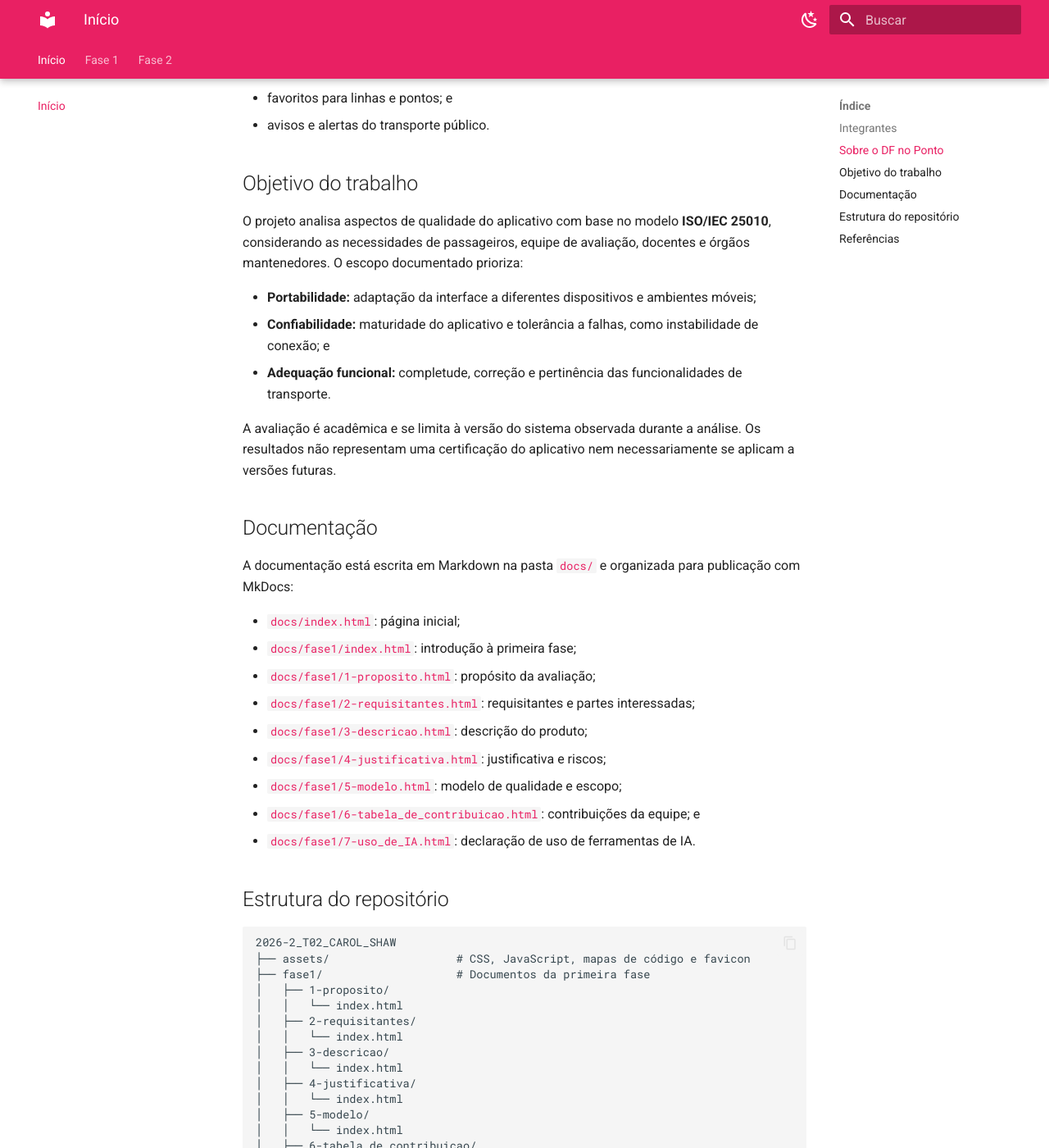
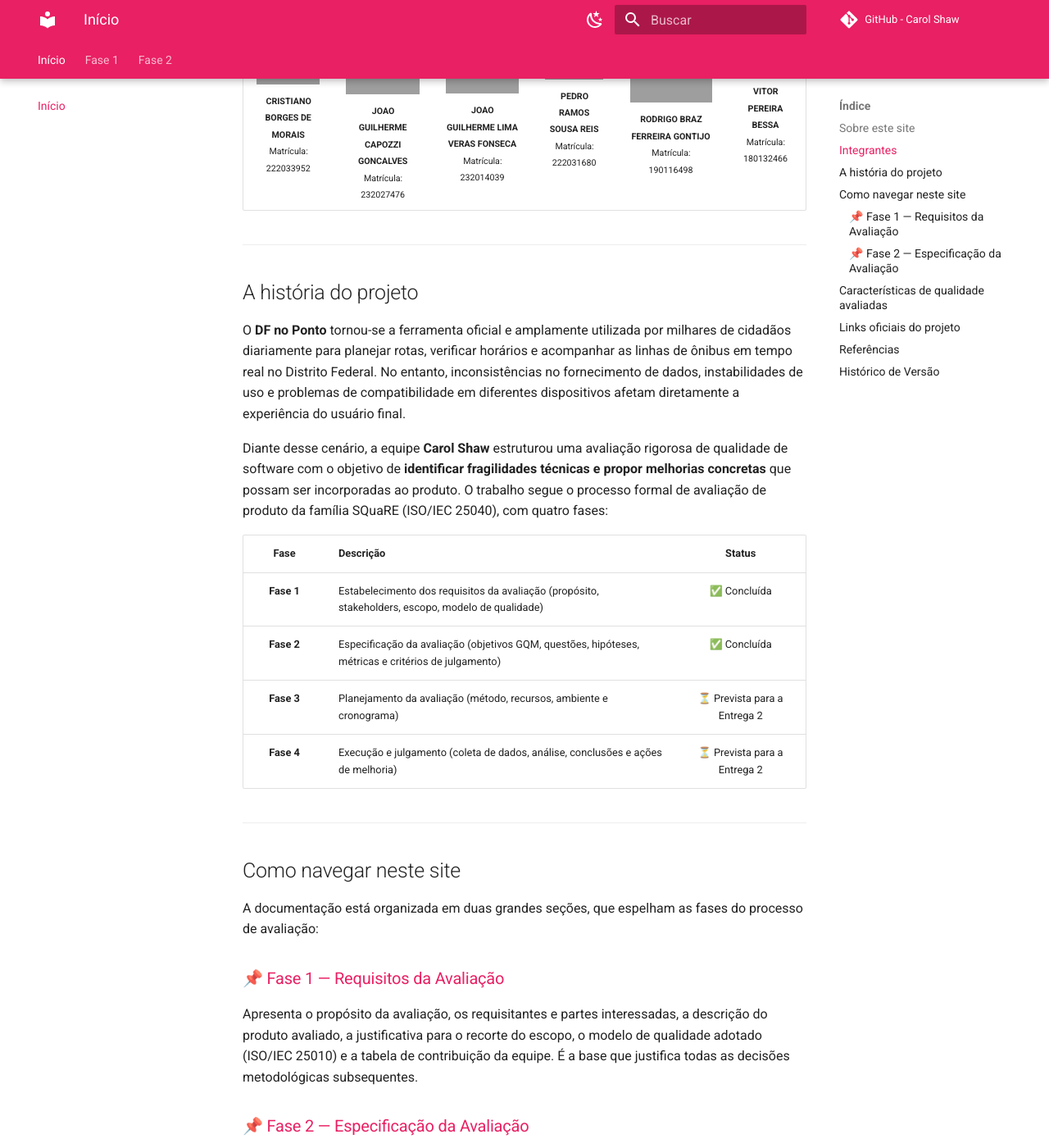
Before and after one commit to FCTE-Qualidade-de-Software-1/2026-2_T02_CAROL_SHAW, an MkDocs documentation site: the page built from docs/index.md, in a window 1280 px wide and 1400 px high, scrolled down 977 px. Shown: the whole window at 82% size. Built offline with MkDocs 1.6.1 and Material for MkDocs 9.7.7, drawn with Linux system fonts in a browser that asks for light colours; comment, search, counter and statistics services are not loaded; some of the changed text lies outside the part shown; grey boxes are pictures that could not be loaded.

Commit message:
GitPage: atendimento aos critérios F2-C10 e AG-C4 (nível Excelente)
Correções aplicadas:
- mkdocs.yml: adicionado site_url, repo_url, repo_name, edit_uri e copyright
  com versão (v1.0 - E1), data de atualização (26/10/2026) e links para
  repositório e release E1, exibidos no rodapé de todas as páginas.
- mkdocs.yml: habilitadas as extensões md_in_html, admonition e footnotes.
- docs/index.md: reescrita a home com narrativa para leitor externo
  (quem somos, o que avaliamos, por quê, como navegar), badges de versão,
  tabela de fases com status e tabela de links oficiais.
- docs/fase1/introducao.md e docs/fase2/introducao.md: inseridos badges
  de versão/fase/data no topo, rotulando formalmente cada fase.
- Reaplica o conteúdo do commit 2477c78 (revertido por ter sido feito
  com identidade incorreta), agora com a identidade do autor correto.

````diff
--- a/docs/index.md
+++ b/docs/index.md
@@ -1,8 +1,29 @@
 # Avaliação de Qualidade de Software — Equipe Carol Shaw (2026.2)
 
-Repositório do projeto acadêmico da disciplina **Qualidade de Software**, da Universidade de Brasília (UnB — FCTE). O trabalho documenta a avaliação de qualidade do aplicativo **DF no Ponto**, ferramenta de consulta do transporte público coletivo do Distrito Federal.
+<p align="center">
+  <strong>Universidade de Brasília (UnB) — Faculdade de Ciências e Tecnologias em Engenharia (FCTE)</strong><br/>
+  Disciplina: Qualidade de Software 1 — Profª. Cristiane Soares Ramos<br/>
+  Turma T02 — 2º semestre de 2026
+</p>
 
-> Este repositório contém a documentação e o site do projeto acadêmico. Ele não contém o código-fonte do aplicativo DF no Ponto.
+<p align="center">
+  <img alt="Versão" src="https://img.shields.io/badge/versão-v1.0--E1-pink"/>
+  <img alt="Atualização" src="https://img.shields.io/badge/atualizado-26%2F10%2F2026-pink"/>
+  <img alt="Fase" src="https://img.shields.io/badge/fase-Fase%201%20e%202-pink"/>
+  <img alt="Status" src="https://img.shields.io/badge/status-Entrega%201%20concluída-pink"/>
+</p>
+
+---
+
+## Sobre este site
+
+Este site é o **portal oficial de documentação** do projeto de avaliação de qualidade do aplicativo **DF no Ponto**, conduzido pela equipe **Carol Shaw** como Trabalho Final da disciplina Qualidade de Software 1. Aqui você encontra todos os artefatos produzidos nas Fases 1 e 2 do processo de avaliação de produto de software recomendado pela norma **ISO/IEC 25040**, com rastreabilidade completa entre as decisões tomadas.
+
+Avaliamos o aplicativo **DF no Ponto** — ferramenta oficial de consulta ao Sistema de Transporte Público Coletivo do Distrito Federal (STPC-DF) — sob a perspectiva do usuário final, com foco em três características de qualidade da norma **ISO/IEC 25010**: **Adequação Funcional**, **Confiabilidade** e **Portabilidade**. A escolha dessas três características foi derivada diretamente das necessidades dos stakeholders mapeados na Fase 1, conforme detalhado nas seções seguintes.
+
+> ℹ️ Este repositório contém apenas a documentação e o site do projeto acadêmico. Ele **não** contém o código-fonte do aplicativo DF no Ponto.
+
+---
 
 ## Integrantes
 
@@ -15,12 +36,12 @@ Repositório do projeto acadêmico da disciplina **Qualidade de Software**, da U
         <sub>Matrícula: 222033952</sub>
       </td>
       <td align="center">
-        <img src="https://avatars.githubusercontent.com/u/186613952?s=400&u=cd72fbb297c1eed4c5594b777ac75f8651c5ad50&v=4" width="100px;" alt="JOÃO C." width="100px;" alt="JOÃO C."/><br />
+        <img src="https://avatars.githubusercontent.com/u/186613952?s=400&u=cd72fbb297c1eed4c5594b777ac75f8651c5ad50&v=4" width="100px;" alt="JOÃO C."/><br />
         <sub><b>JOAO GUILHERME CAPOZZI GONCALVES</b></sub><br />
         <sub>Matrícula: 232027476</sub>
       </td>
       <td align="center">
-        <img src="https://avatars.githubusercontent.com/u/168047871?v=4"    width="100px;" alt="JOÃO L"/><br />
+        <img src="https://avatars.githubusercontent.com/u/168047871?v=4" width="100px;" alt="JOÃO L"/><br />
         <sub><b>JOAO GUILHERME LIMA VERAS FONSECA</b></sub><br />
         <sub>Matrícula: 232014039</sub>
       </td>
@@ -43,76 +64,76 @@ Repositório do projeto acadêmico da disciplina **Qualidade de Software**, da U
   </table>
 </div>
 
-## Sobre o DF no Ponto
+---
 
-O DF no Ponto permite que passageiros planejem deslocamentos no Distrito Federal consultando informações de linhas, horários e itinerários. Entre as funcionalidades consideradas na documentação estão:
+## A história do projeto
 
-- busca de linhas por número ou destino;
-- consulta de horários;
-- visualização de itinerários e paradas em mapa;
-- acompanhamento da localização dos ônibus por GPS;
-- favoritos para linhas e pontos; e
-- avisos e alertas do transporte público.
+O **DF no Ponto** tornou-se a ferramenta oficial e amplamente utilizada por milhares de cidadãos diariamente para planejar rotas, verificar horários e acompanhar as linhas de ônibus em tempo real no Distrito Federal. No entanto, inconsistências no fornecimento de dados, instabilidades de uso e problemas de compatibilidade em diferentes dispositivos afetam diretamente a experiência do usuário final.
 
-## Objetivo do trabalho
+Diante desse cenário, a equipe **Carol Shaw** estruturou uma avaliação rigorosa de qualidade de software com o objetivo de **identificar fragilidades técnicas e propor melhorias concretas** que possam ser incorporadas ao produto. O trabalho segue o processo formal de avaliação de produto da família SQuaRE (ISO/IEC 25040), com quatro fases:
 
-O projeto analisa aspectos de qualidade do aplicativo com base no modelo **ISO/IEC 25010**, considerando as necessidades de passageiros, equipe de avaliação, docentes e órgãos mantenedores. O escopo documentado prioriza:
+| Fase | Descrição | Status |
+| :-: | :-- | :-: |
+| **Fase 1** | Estabelecimento dos requisitos da avaliação (propósito, stakeholders, escopo, modelo de qualidade) | ✅ Concluída |
+| **Fase 2** | Especificação da avaliação (objetivos GQM, questões, hipóteses, métricas e critérios de julgamento) | ✅ Concluída |
+| **Fase 3** | Planejamento da avaliação (método, recursos, ambiente e cronograma) | ⏳ Prevista para a Entrega 2 |
+| **Fase 4** | Execução e julgamento (coleta de dados, análise, conclusões e ações de melhoria) | ⏳ Prevista para a Entrega 2 |
 
-- **Portabilidade:** adaptação da interface a diferentes dispositivos e ambientes móveis;
-- **Confiabilidade:** maturidade do aplicativo e tolerância a falhas, como instabilidade de conexão; e
-- **Adequação funcional:** completude, correção e pertinência das funcionalidades de transporte.
+---
 
-A avaliação é acadêmica e se limita à versão do sistema observada durante a análise. Os resultados não representam uma certificação do aplicativo nem necessariamente se aplicam a versões futuras.
+## Como navegar neste site
 
-## Documentação
+A documentação está organizada em duas grandes seções, que espelham as fases do processo de avaliação:
 
-A documentação está escrita em Markdown na pasta [`docs/`](docs/) e organizada para publicação com MkDocs:
+### 📌 [Fase 1 — Requisitos da Avaliação](fase1/introducao.md)
 
-- [`docs/index.html`](docs/index.html): página inicial;
-- [`docs/fase1/index.html`](docs/fase1/index.html): introdução à primeira fase;
-- [`docs/fase1/1-proposito.html`](docs/fase1/1-proposito.html): propósito da avaliação;
-- [`docs/fase1/2-requisitantes.html`](docs/fase1/2-requisitantes.html): requisitantes e partes interessadas;
-- [`docs/fase1/3-descricao.html`](docs/fase1/3-descricao.html): descrição do produto;
-- [`docs/fase1/4-justificativa.html`](docs/fase1/4-justificativa.html): justificativa e riscos;
-- [`docs/fase1/5-modelo.html`](docs/fase1/5-modelo.html): modelo de qualidade e escopo;
-- [`docs/fase1/6-tabela_de_contribuicao.html`](docs/fase1/6-tabela_de_contribuicao.html): contribuições da equipe; e
-- [`docs/fase1/7-uso_de_IA.html`](docs/fase1/7-uso_de_IA.html): declaração de uso de ferramentas de IA.
+Apresenta o propósito da avaliação, os requisitantes e partes interessadas, a descrição do produto avaliado, a justificativa para o recorte do escopo, o modelo de qualidade adotado (ISO/IEC 25010) e a tabela de contribuição da equipe. É a base que justifica todas as decisões metodológicas subsequentes.
 
-## Estrutura do repositório
+### 📌 [Fase 2 — Especificação da Avaliação](fase2/introducao.md)
 
-```text
-2026-2_T02_CAROL_SHAW
-├── assets/                   # CSS, JavaScript, mapas de código e favicon
-├── fase1/                    # Documentos da primeira fase
-│   ├── 1-proposito/
-│   │   └── index.html
-│   ├── 2-requisitantes/
-│   │   └── index.html
-│   ├── 3-descricao/
-│   │   └── index.html
-│   ├── 4-justificativa/
-│   │   └── index.html
-│   ├── 5-modelo/
-│   │   └── index.html
-│   ├── 6-tabela_de_contribuicao/
-│   │   └── index.html
-│   ├── 7-uso_de_IA/
-│   │   └── index.html
-│   └── fase1/                # Páginas HTML da documentação
-│       └── index.html
-├── search/                   # Índice usado pela busca do site
-│   └── search_index.json
-├── .gitignore                # Arquivos locais, caches e temporários ignorados pelo Git
-├── .nojekyll
-├── 404.html                  # Página exibida para rotas não encontradas
-├── index.html                # Página inicial do site
-├── README.md                 # Apresentação do projeto
-└── sitemap.xml               # Mapa do site
-```
+Detalha o desdobramento GQM (Goal–Question–Metric) a partir das três características priorizadas na Fase 1, formalizando três objetivos de medição, seis questões operacionais, hipóteses e seis métricas quantitativas com seus respectivos critérios de julgamento. Inclui também a representação gráfica da hierarquia GQM completa.
+
+> 💡 **Dica de leitura:** comece pela [Introdução da Fase 1](fase1/introducao.md) e siga pela ordem do menu. As seções foram escritas para serem lidas em sequência, com referências cruzadas entre si.
+
+---
+
+## Características de qualidade avaliadas
+
+O escopo documentado prioriza três características da norma ISO/IEC 25010, listadas abaixo por ordem de prioridade:
+
+- **Adequação Funcional (P1):** completude, correção e pertinência das funcionalidades de transporte — se os horários e rotas exibidos estão corretos, o aplicativo cumpre sua função social básica.
+- **Confiabilidade (P2):** maturidade do aplicativo e tolerância a falhas, como instabilidade de conexão móvel — essencial para quem usa o app em trânsito, frequentemente sob rede instável.
+- **Portabilidade (P3):** adaptação da interface a diferentes dispositivos móveis e versões de sistema operacional — necessário dado o perfil demográfico diverso dos usuários do transporte público do DF.
+
+A ordem de prioridade reflete o impacto direto de cada característica na tarefa central do passageiro: primeiro os dados precisam estar corretos, depois o sistema precisa estar disponível e, por fim, precisa funcionar no aparelho que o usuário tem em mãos.
+
+A avaliação é acadêmica e se limita à versão do sistema observada durante o período de análise. Os resultados não representam uma certificação do aplicativo nem necessariamente se aplicam a versões futuras.
+
+---
+
+## Links oficiais do projeto
+
+| Recurso | Link |
+| :-- | :-- |
+| 📦 Repositório GitHub | [FCTE-Qualidade-de-Software-1/2026-2_T02_CAROL_SHAW](https://github.com/FCTE-Qualidade-de-Software-1/2026-2_T02_CAROL_SHAW) |
+| 🚀 Release da Entrega 1 (E1) | [v1.0-E1](https://github.com/FCTE-Qualidade-de-Software-1/2026-2_T02_CAROL_SHAW/releases/tag/v1.0-E1) |
+| 🌐 GitPage (este site) | [fcte-qualidade-de-software-1.github.io/2026-2_T02_CAROL_SHAW](https://fcte-qualidade-de-software-1.github.io/2026-2_T02_CAROL_SHAW/) |
+| 🚌 DF no Ponto (produto avaliado) | [dfnoponto.com.br](https://dfnoponto.com.br/) |
+
+---
 
 ## Referências
 
-- [DF no Ponto](https://dfnoponto.com.br/)
 - [ISO/IEC 25010 — ISO 25000](https://iso25000.com/index.php/en/iso-25000-standards/iso-25010)
+- [ISO/IEC 25040 — Evaluation process](https://www.iso.org/standard/35641.html)
 - [MkDocs](https://www.mkdocs.org/)
 - [Material for MkDocs](https://squidfunk.github.io/mkdocs-material/)
+
+---
+
+## Histórico de Versão
+
+| ID | Descrição | Autor | Data | Revisor | Data |
+| :-: | :-- | :-- | :-- | :-- | :--: |
+| 01 | Criação da página inicial | Equipe Carol Shaw | 17/10/2026 | — | — |
+| 02 | Revisão geral: narrativa para leitor externo, badges de versão, links de repositório e release, tabela de fases | Equipe Carol Shaw | 26/10/2026 | — | — |
--- a/mkdocs.yml
+++ b/mkdocs.yml
@@ -1,5 +1,20 @@
-site_name: Carol Shaw- Qualidade de Software (2026.2)
-site_url:
+site_name: Carol Shaw - Qualidade de Software (2026.2)
+site_url: https://fcte-qualidade-de-software-1.github.io/2026-2_T02_CAROL_SHAW/
+repo_url: https://github.com/FCTE-Qualidade-de-Software-1/2026-2_T02_CAROL_SHAW
+repo_name: GitHub - Carol Shaw
+edit_uri: edit/main/docs/
+
+# Versão e data de atualização do site (aparece no rodapé de todas as páginas)
+
+extra:
+  version_actual: v1.0 - E1
+  data_atualizacao: 26/10/2026
+  release_e1: https://github.com/FCTE-Qualidade-de-Software-1/2026-2_T02_CAROL_SHAW/releases/tag/v1.0-E1
+  social:
+    - icon: fontawesome/brands/github
+      link: https://github.com/FCTE-Qualidade-de-Software-1/2026-2_T02_CAROL_SHAW
+      name: Repositório da equipe Carol Shaw
+
 theme:
   name: material
   font:
@@ -40,8 +55,18 @@ theme:
 markdown_extensions:
   - attr_list
   - tables
+  - md_in_html
+  - admonition
+  - footnotes
   - toc:
       toc_depth: 3
+
+# Rodapé exibido em todas as páginas (versão + data + links)
+copyright: >
+  Carol Shaw - Qualidade de Software (2026.2) |
+  <a href="https://github.com/FCTE-Qualidade-de-Software-1/2026-2_T02_CAROL_SHAW" target="_blank">Repositório</a> |
+  <a href="https://github.com/FCTE-Qualidade-de-Software-1/2026-2_T02_CAROL_SHAW/releases/tag/v1.0-E1" target="_blank">Release E1</a> |
+  v1.0 - E1 | Atualizado em 26/10/2026
 
 nav:
   - Início: index.md
````
Also changed, not shown: docs/fase1/introducao.md (+8 -1 lines), docs/fase2/introducao.md (+5 -0 lines).
